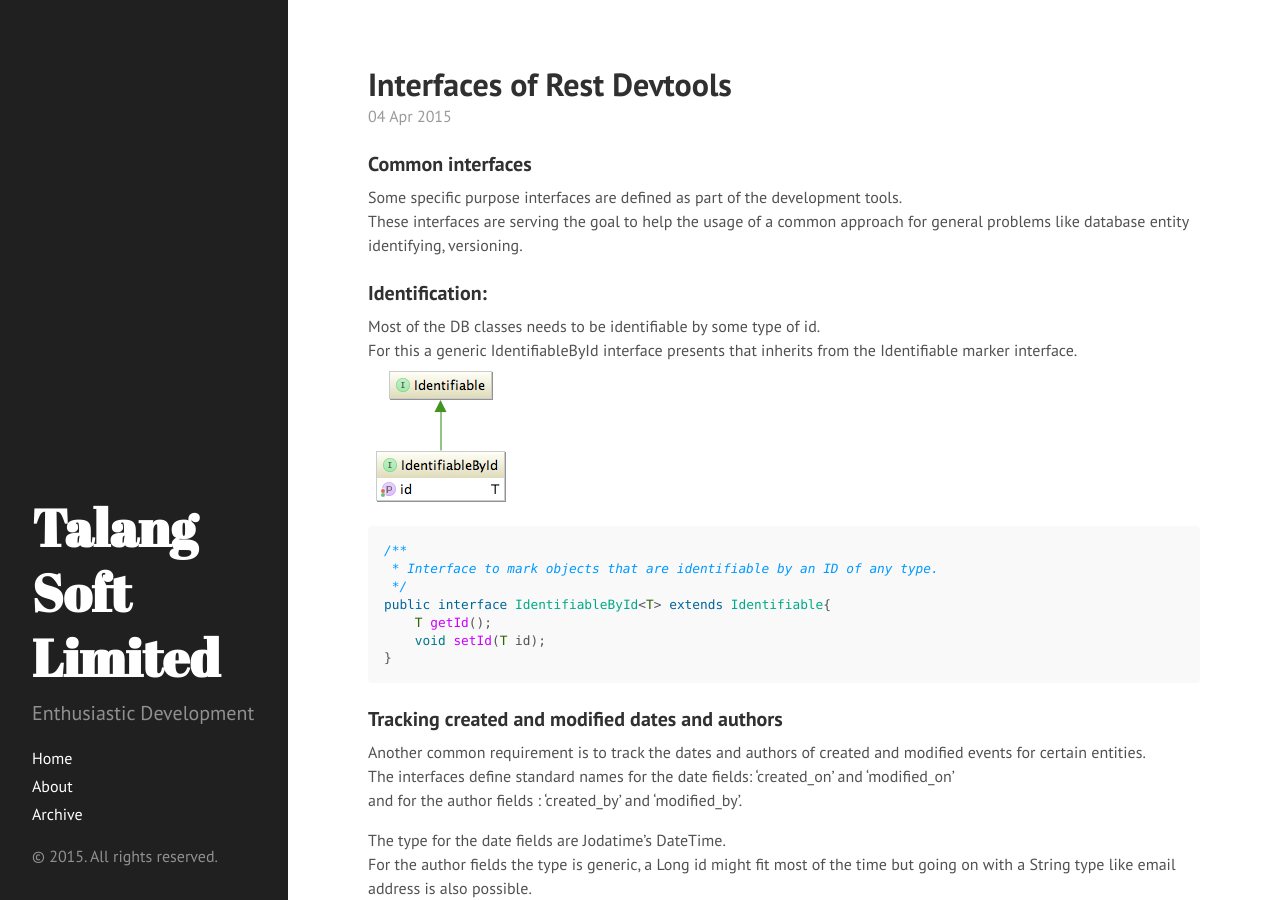
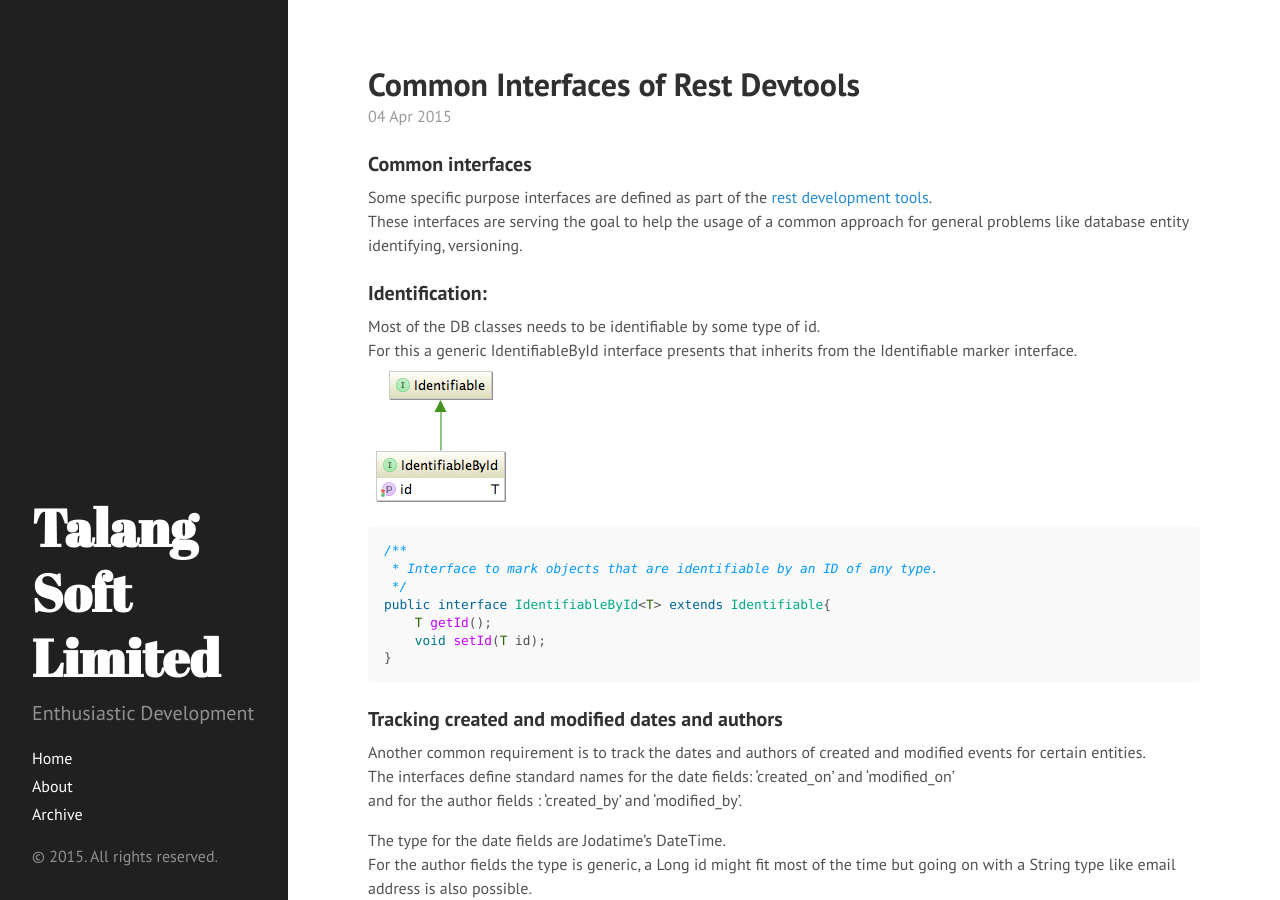
Before and after one commit to timeamolnar/tamaslang.github.io, a Jekyll site: the page built from _posts/2015-04-04-rest-devtools-interfaces.md, in a window 1280 px wide and 900 px high. Built offline with Jekyll 4.4.1, drawn with Linux system fonts in a browser that asks for light colours; Markdown is read by kramdown in place of the engine named in the settings; comment, search, counter and statistics services are not loaded.

Commit message:
add links between related posts

```diff
--- a/_posts/2015-04-04-rest-devtools-interfaces.md
+++ b/_posts/2015-04-04-rest-devtools-interfaces.md
@@ -1,10 +1,10 @@
 ---
 layout: post
-title: Interfaces of Rest Devtools
+title: Common Interfaces of Rest Devtools
 ---
 
 ### Common interfaces
-Some specific purpose interfaces are defined as part of the development tools. <br/>
+Some specific purpose interfaces are defined as part of the <a href="http://www.talangsoft.org/2015/02/16/rest-devtools-introduction/" target="_blank">rest development tools</a>. <br/>
 These interfaces are serving the goal to help the usage of a common approach for general problems like database entity identifying, versioning.
 
 ### Identification:
```
Also changed, not shown: _posts/2015-02-16-rest-devtools-introduction.md (+3 -1 lines).
